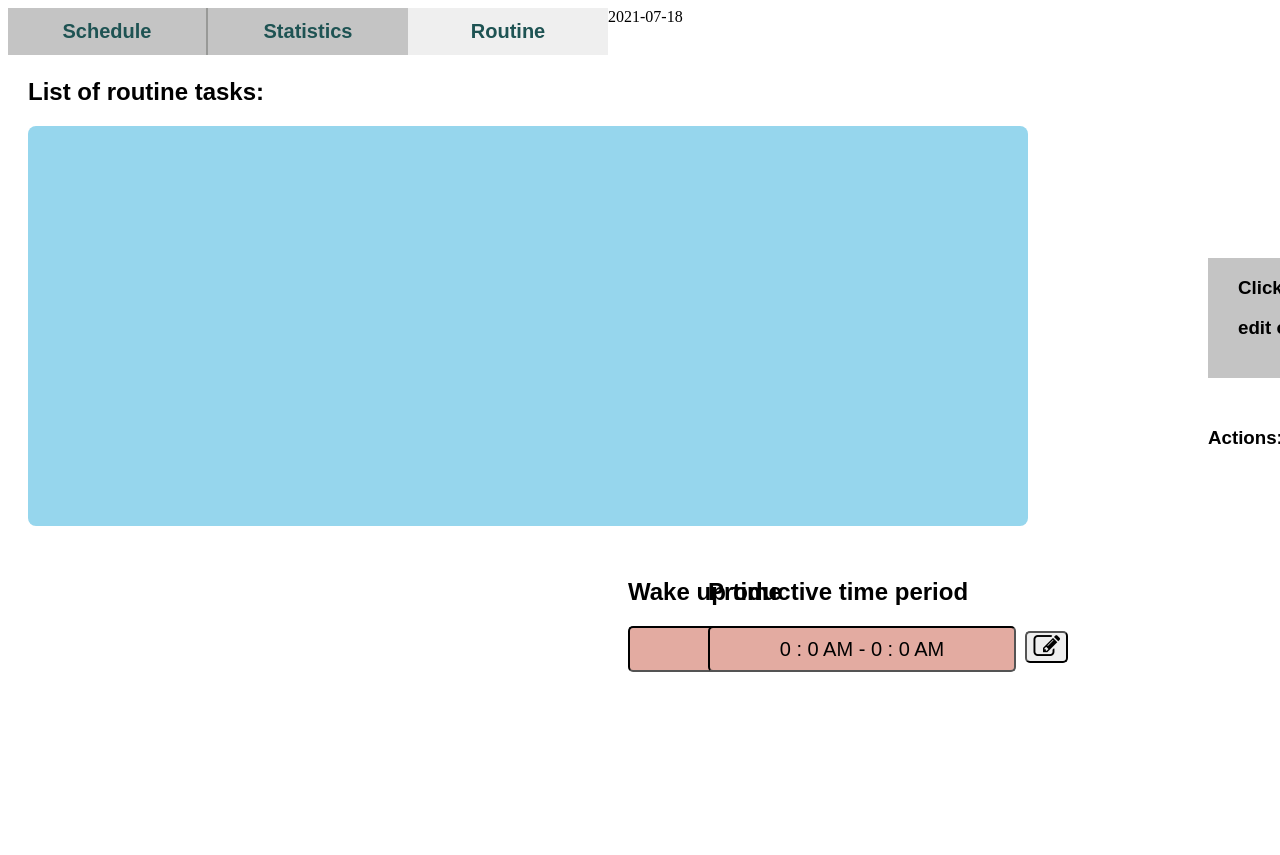
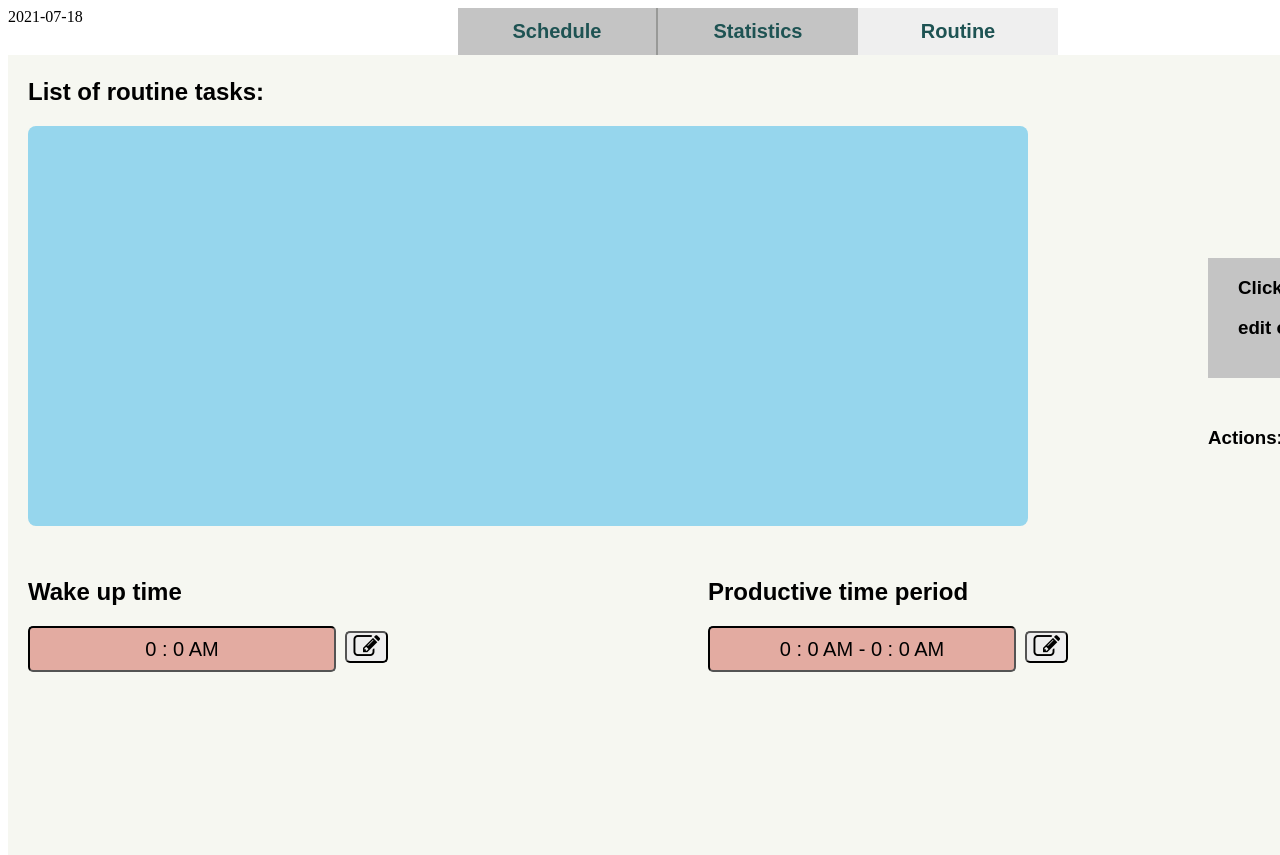
Before and after one commit to Shyunyin/orbital_247, a PHP site: page /routine.php in a window 1280 px wide; the page is wider, and only the part inside the window is pictured. Before the commit the page ends 672 px from the top of that part, so only its background shows below. Run offline with PHP 8.4, Linux system fonts and the light colour scheme; the visitor is signed in with stand-in values (Sample User, id 1); data that the repository does not hold is empty; some libraries are stand-ins or nearby versions; some web fonts are replaced.

Commit message:
Editing routine main page

```diff
--- a/add_daily_task.php
+++ b/add_daily_task.php
@@ -1,7 +1,7 @@
 <?php
     session_start();
-    include "../includes/add_daily_task.inc.php";
-    include "../includes/insertWindow_helper.inc.php";
+    include "./includes/add_daily_task.inc.php";
+    // include "../includes/insertWindow_helper.inc.php";
 ?>
 
 <!DOCTYPE html>
--- a/includes/add_daily_task.inc.php
+++ b/includes/add_daily_task.inc.php
@@ -1,5 +1,5 @@
 <?php
-    session_start();
+    // session_start();
     //include "../add_daily_task.php";
 ?>
 <!DOCTYPE HTML>
--- a/main_schedule.js
+++ b/main_schedule.js
@@ -406,7 +406,7 @@
 
 /*Open popup and close*/
 function OpenPopupWindow() {
-    var url = "http://127.0.0.1:5501/add_daily_task.html";
+    var url = "http://localhost/orbital_247/add_daily_task.php";
     let myRef = window.open(url, 'mywin', 'left=20, top=20, width=770, height=700, toolbar=1, resizable=0');
     myRef.focus();
     // console.log('window opened!');
--- a/main_schedule.php
+++ b/main_schedule.php
@@ -6,7 +6,7 @@
 
 <head>
     <title>Main Schedule Page</title>
-    <link rel="stylesheet" href="main_schedule.css" />
+    <link rel="stylesheet" href="main_schedule.css?v=<?php echo time(); ?>">
     <script type="text/javascript" type="module" src="main_schedule.js"></script>
     <script type="text/javascript" type="module" src="Scheduling.js"></script>
     <!-- Preshita added the following 3 lines bc they might be needed -->
--- a/routine.css
+++ b/routine.css
@@ -10,19 +10,19 @@
 */
 
 .main {
-  /* background-color: #f6f7f1;
+  background-color: #f6f7f1;
   border-color: #c4c4c4;
   border-width: 5px;
   height: 800px;
-  width: 1500px; */
+  width: 1500px;
 }
 #background {
-  /* align-items: center; */
-  /* display: flex;
+  align-items: center;
+  display: flex;
   flex-direction: column;
   justify-content: center;
   position: absolute;
-  z-index: 1; */
+  z-index: 1;
 }
 .btn-group .button {
   font-family: "Signika Negative", sans-serif;
@@ -36,9 +36,6 @@
   cursor: pointer;
   float: left;
   width: 200px;
-  /* border-width: 1px;
-    border-color: #ECEDEA;
-    border-bottom: none; */
   border-top: none;
   border-left: none;
   border-bottom: none;
--- a/routine.php
+++ b/routine.php
@@ -11,7 +11,7 @@
 <html>
 <head>
     <title>Routine Page</title>
-    <link rel="stylesheet" href="routine.css?v=<?php echo time(); ?>">
+    <link rel="stylesheet" href="routine.css?v=<?php echo time();?>">
     <script type = "text/javascript" type="module" src="routine.js"></script>
     <!--Importing Firebase and Cloud Firestore libraries-->
     <script src="https://www.gstatic.com/firebasejs/8.6.8/firebase-app.js"></script>
@@ -56,7 +56,7 @@
         $sql = "SELECT * FROM infowakeup WHERE id=$userid;";
         $result = mysqli_query($conn,$sql);
         if(!$result) {
-        echo "Could not run query:" . mysqli_error();
+        echo "Could not run query:" . mysqli_error($conn);
         exit();
         }
         $row = mysqli_fetch_row($result);
@@ -123,15 +123,15 @@
         //get current date, month and year to retrieve tasks
         $today = date("Y-m-d");
         echo $today;
-        $todaysDate =
-        $todaysMonth =
-        $todaysYear =
+        // $todaysDate =
+        // $todaysMonth =
+        // $todaysYear =
 
         //retrieving data
-        $data = "SELECT * FROM routinetask WHERE id=$userid AND ";
+        $data = "SELECT * FROM routinetask WHERE id=$userid";
         $result = mysqli_query($conn,$data);
         if(!$result) {
-            echo "Could not run query:" . mysqli_error();
+            echo "Could not run query:" . mysqli_error($conn);
             exit();
         }
         $row = mysqli_fetch_row($result);
```
